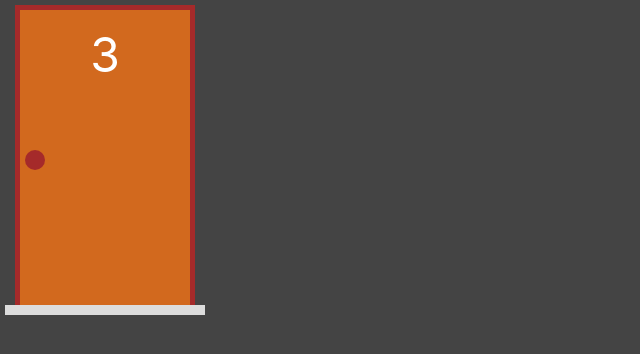
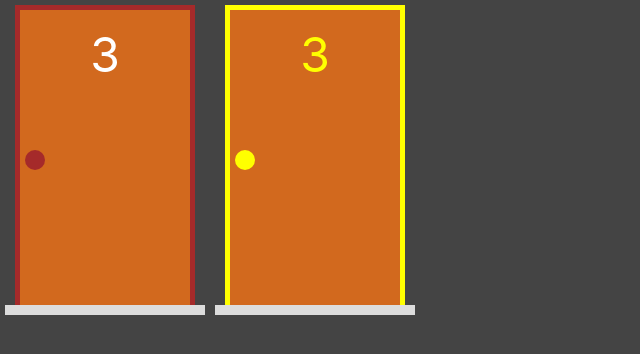
Before and after one commit to AbiezerSidonioJoseOdanacaJunior/portas, a Next.js app: page / in a window 1280 px wide. Shown: the top 354 px of the page, without its empty margins (0-640 px from the left). Built offline with nearby package versions, Linux system fonts and the light colour scheme.

Commit message:
Preparando selecao da porta

```diff
--- a/components/Porta.jsx
+++ b/components/Porta.jsx
@@ -1,9 +1,14 @@
 import styles from "../styles/Porta.module.css"
 
 export default function Porta(props) {
+
+    const selecionada = props.selecionada ? styles.selecionada : ''
+
+
+
     return (
        <div className={styles.area}>
-           <div className={styles.estrutura}>
+           <div className={`${styles.estrutura} ${selecionada}`}>
                 <div className={styles.porta}>
                     <div className={styles.numeroPorta}>3</div>
                     <div className={styles.maceneta}></div>
--- a/pages/index.jsx
+++ b/pages/index.jsx
@@ -6,8 +6,9 @@ import Presente from '../components/Presente'
 
 export default function Home() {
   return (
-    <div>
+    <div style={{display: "flex"}}>
       <Porta />
+      <Porta selecionada />
     </div>
   )
 }
--- a/styles/Porta.module.css
+++ b/styles/Porta.module.css
@@ -50,3 +50,17 @@
     height: 10px;
     background-color: #ddd;
 }
+
+.selecionada {
+    border-left: 5px solid yellow;
+    border-top: 5px solid yellow;
+    border-right: 5px solid yellow;
+}
+
+.selecionada .numeroPorta {
+    color: yellow;
+}
+
+.selecionada .maceneta {
+    background-color: yellow;
+}
```
